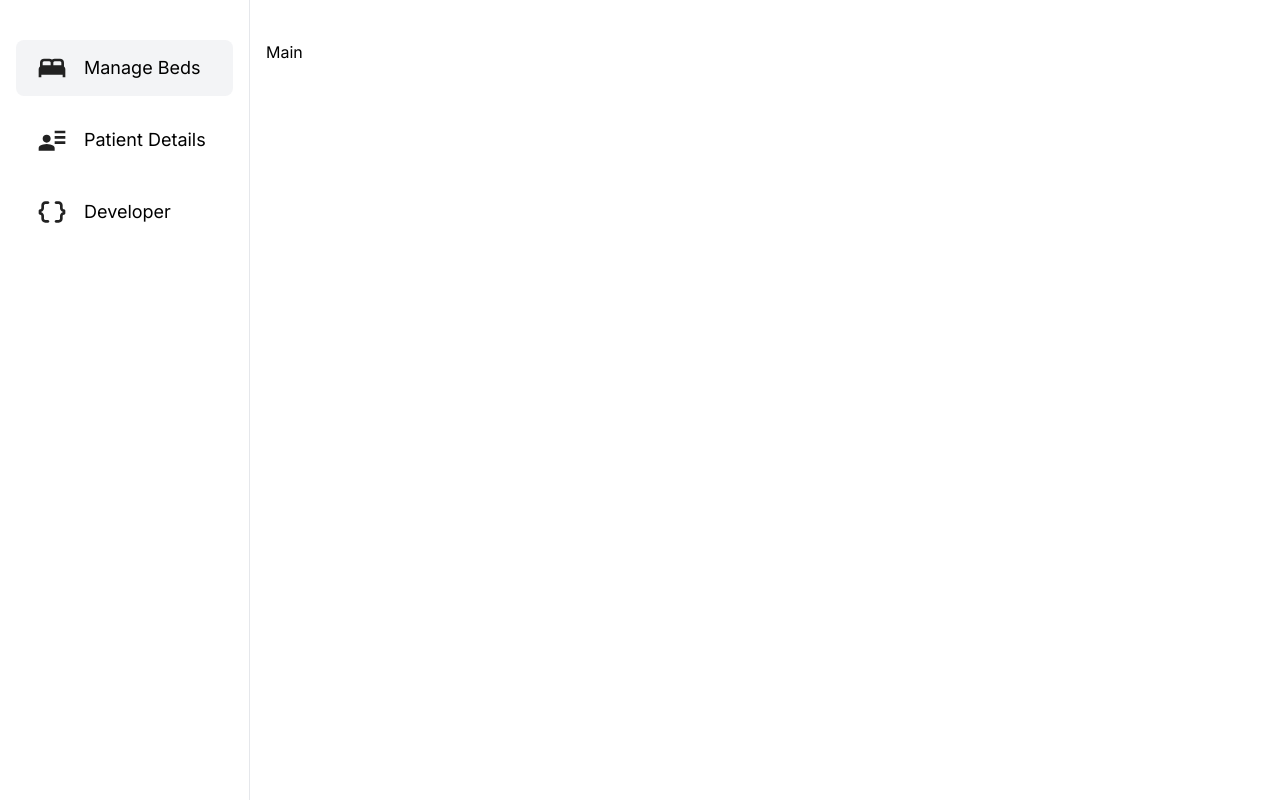
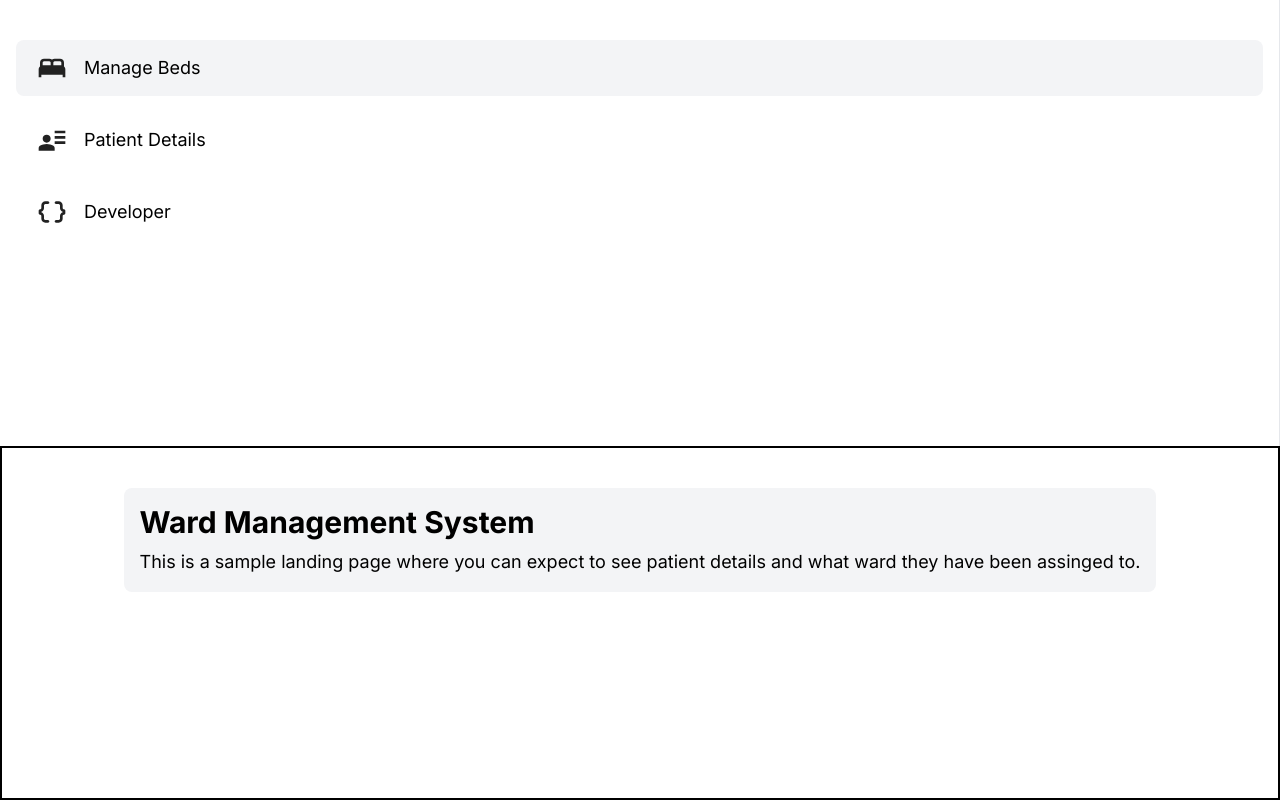
Before and after one commit to jakemackie/ward-management-system, a Nuxt app: page / in a window 1280 px wide. Built offline with nearby package versions, Linux system fonts and the light colour scheme.

Commit message:
Grid needs reworking

```diff
--- /dev/null
+++ b/components/Card.vue
@@ -0,0 +1,5 @@
+<template>
+    <div class="size-fit bg-gray-100 rounded-lg p-4 space-y-2">
+        <slot></slot>
+    </div>
+</template>
--- a/components/Container.vue
+++ b/components/Container.vue
@@ -21,15 +21,14 @@
 
     .container {
         display: grid;
-        grid-template-columns: auto 1fr;
-        height: 100vh;
-        overflow: hidden;
+        grid-template-columns: 1fr 1fr;
+        min-height: 100vh;
+        width: 100%;
     }
 
     .navbar {
         width: 100%;
         height: 100%;
-        display: none;
     }
 
     .sidebar {
@@ -38,13 +37,17 @@
     }
 
     .main-content {
+        border: 2px solid black;
+        display: flex;
+        justify-content: center;
+        margin-inline: auto;
         width: 100%;
-        height: 100%;
-    }
+        min-height: 100%;
+}
 
-    @media (min-width: 769px) {
+    @media (min-width: 768px) {
         .container {
-            grid-template-columns: 250px 1fr;
+            grid-template-columns: 1fr;
         }
 
         .navbar {
--- a/package.json
+++ b/package.json
@@ -11,7 +11,6 @@
     "migrate": "prisma migrate dev"
   },
   "dependencies": {
-    "@dicebear/collection": "^7.1.1",
     "@dicebear/core": "^7.1.1",
     "@nuxtjs/axios": "^5.13.6",
     "@prisma/client": "^5.10.2",
@@ -27,8 +26,6 @@
     "@nuxtjs/google-fonts": "^3.2.0",
     "@nuxtjs/tailwindcss": "^6.11.4",
     "nuxt-icon": "^0.6.9",
-    "prettier": "3.2.5",
-    "prettier-plugin-tailwindcss": "^0.5.12",
     "prisma": "^5.10.2"
   }
 }
--- a/pages/developer.vue
+++ b/pages/developer.vue
@@ -17,7 +17,7 @@
 
     onMounted(async () => {
         // Wait 1 second to avoid stressing the API
-        await new Promise(resolve => setTimeout(resolve, 2000));
+        await new Promise(resolve => setTimeout(resolve, 1000));
 
         const config = useRuntimeConfig();
         try {
--- a/pages/index.vue
+++ b/pages/index.vue
@@ -1,3 +1,6 @@
 <template>
-  <div>Main</div>
+    <Card>
+        <h1 class="text-3xl font-semibold">Ward Management System</h1>
+        <p class="text-lg">This is a sample landing page where you can expect to see patient details and what ward they have been assinged to.</p>
+    </Card>
 </template>
```
Also changed, not shown: 2 other files (tests, documents, lock files or other folders).
